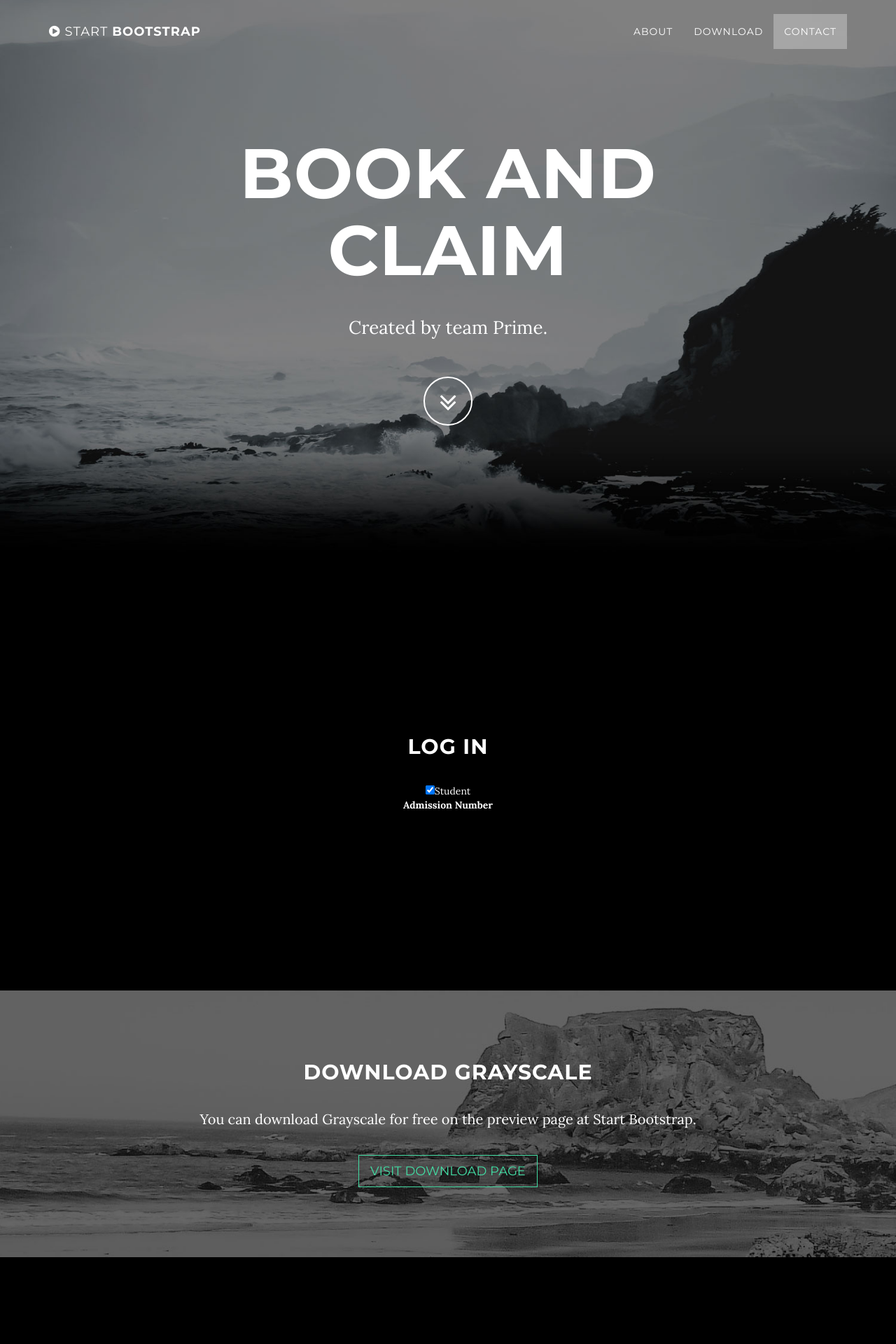
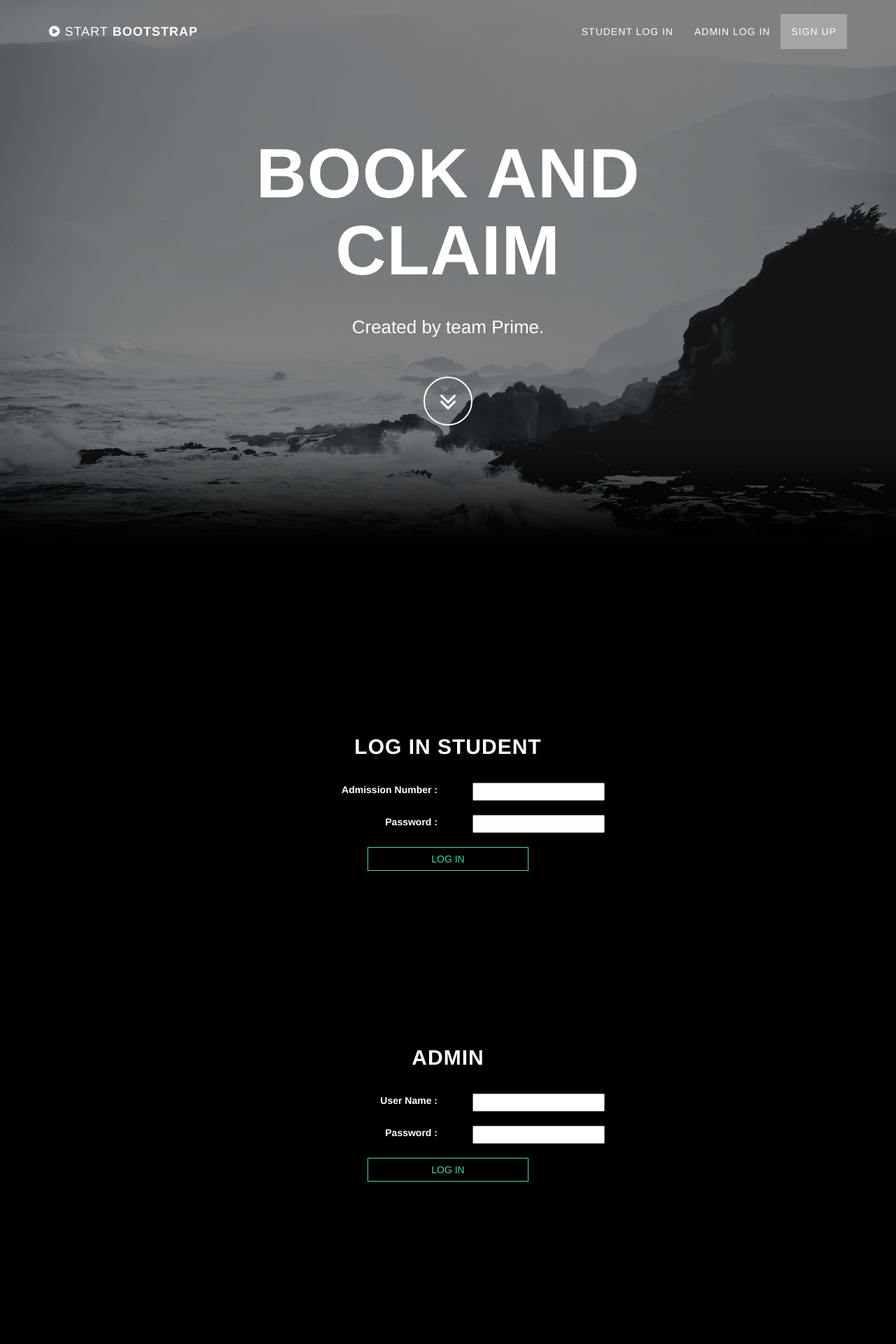
Before and after one commit to currantblack/prime, a Django app: template store/templates/index.html in a window 1280 px wide. Shown: the top 1920 px of the page at 70% size. Run offline with Django 3.2, Linux system fonts and the light colour scheme; the template is opened without the code that fills it, so the values that code supplies are empty; some libraries are stand-ins or nearby versions.

Commit message:
front page

```diff
--- a/store/templates/index.html
+++ b/store/templates/index.html
@@ -9,19 +9,20 @@
     <meta name="description" content="">
     <meta name="author" content="">
 
-    <title>Grayscale - Start Bootstrap Theme</title>
+    <title>Book n Claim</title>
 
     <!-- Bootstrap Core CSS -->
     <link href="css/bootstrap.min.css" rel="stylesheet">
-
+    <link href="js/bootstrap.min.js">
     <!-- Custom CSS -->
     <link href="css/grayscale.css" rel="stylesheet">
 
-    <!-- Custom Fonts -->
+    <!-- Custom Fonts-->
     <link href="font-awesome/css/font-awesome.min.css" rel="stylesheet" type="text/css">
+  <!--
     <link href="http://fonts.googleapis.com/css?family=Lora:400,700,400italic,700italic" rel="stylesheet" type="text/css">
     <link href="http://fonts.googleapis.com/css?family=Montserrat:400,700" rel="stylesheet" type="text/css">
-
+-->
     <!-- HTML5 Shim and Respond.js IE8 support of HTML5 elements and media queries -->
     <!-- WARNING: Respond.js doesn't work if you view the page via file:// -->
     <!--[if lt IE 9]>
@@ -53,13 +54,13 @@
                         <a href="#page-top"></a>
                     </li>
                     <li>
-                        <a class="page-scroll" href="#about">About</a>
+                        <a class="page-scroll" href="#about">STUDENT LOG IN</a>
                     </li>
                     <li>
-                        <a class="page-scroll" href="#download">Download</a>
+                        <a class="page-scroll" href="#download">ADMIN LOG IN</a>
                     </li>
                     <li>
-                        <a class="page-scroll" href="#contact">Contact</a>
+                        <a class="page-scroll" href="#contact">SIGN UP</a>
                     </li>
                 </ul>
             </div>
@@ -84,34 +85,85 @@
             </div>
         </div>
     </header>
-
+    <style type="text/css">
+    label{
+        width:100%;
+        text-align: right;
+    }
+    </style>
     <!-- About Section -->
     <section id="about" class="container content-section text-center">
         <div class="row">
             <div class="col-lg-8 col-lg-offset-2">
-                <h2>Log In</h2>
+                <h2>Log In STUDENT</h2>
                 <form method="post" action=""></form>
-                    <div class="row col-lg-4 col-lg-offset-4">
-                        <input type="checkbox" checked>Student</input>
+
+                    <div class="row">
+                        <div class="col-lg-4 col-lg-offset-2">
+                            <label>Admission Number  : </label>
+
+                        </div>
+                        <div class="col-lg-4">
+                            <input type="text"></input>
+                        </div>
                     </div>
-                    <div class="row col-lg-4 col-lg-offset-4">
-                        <label >Admission Number</label>
+                    <br>
+                    <div class="row">
+                        <div class="col-lg-4 col-lg-offset-2">
+                            <label style="text-align;"id="adnumber">Password  : </label>
+
+                        </div>
+                        <div class="col-lg-4">
+                            <input type="password"></input>
+                        </div>
+                    </div>
+                    <br>
+                    <div class="row">
+                        <div class="col-lg-4 col-lg-offset-4">
+                            <button type="submit" name="loginstudent" class="btn btn-default" style="width:100%;"> LOG IN </button>
+                        </div>
                     </div>
 
-                </p>
+                </form>
+
             </div>
         </div>
     </section>
 
     <!-- Download Section -->
-    <section id="download" class="content-section text-center">
-        <div class="download-section">
-            <div class="container">
-                <div class="col-lg-8 col-lg-offset-2">
-                    <h2>Download Grayscale</h2>
-                    <p>You can download Grayscale for free on the preview page at Start Bootstrap.</p>
-                    <a href="http://startbootstrap.com/template-overviews/grayscale/" class="btn btn-default btn-lg">Visit Download Page</a>
-                </div>
+    <section id="download" class="container content-section text-center">
+        <div class="row">
+            <div class="col-lg-8 col-lg-offset-2">
+                <h2>ADMIN</h2>
+                <form method="post" action=""></form>
+
+                    <div class="row">
+                        <div class="col-lg-4 col-lg-offset-2">
+                            <label style="text-align;"id="adnumber">User Name  : </label>
+
+                        </div>
+                        <div class="col-lg-4">
+                            <input type="text"></input>
+                        </div>
+                    </div>
+                    <br>
+                    <div class="row">
+                        <div class="col-lg-4 col-lg-offset-2">
+                            <label style="text-align;"id="adnumber">Password  : </label>
+
+                        </div>
+                        <div class="col-lg-4">
+                            <input type="password"></input>
+                        </div>
+                    </div>
+                    <br>
+                    <div class="row">
+                        <div class="col-lg-4 col-lg-offset-4">
+                            <button type="submit" name="loginadmin" class="btn btn-default" style="width:100%;"> LOG IN </button>
+                        </div>
+                    </div>
+                </form>
+
             </div>
         </div>
     </section>
@@ -120,21 +172,70 @@
     <section id="contact" class="container content-section text-center">
         <div class="row">
             <div class="col-lg-8 col-lg-offset-2">
-                <h2>Contact Start Bootstrap</h2>
-                <p>Feel free to email us to provide some feedback on our templates, give us suggestions for new templates and themes, or to just say hello!</p>
-                <p><a href="mailto:feedback@startbootstrap.com">feedback@startbootstrap.com</a>
-                </p>
-                <ul class="list-inline banner-social-buttons">
-                    <li>
-                        <a href="https://twitter.com/SBootstrap" class="btn btn-default btn-lg"><i class="fa fa-twitter fa-fw"></i> <span class="network-name">Twitter</span></a>
-                    </li>
-                    <li>
-                        <a href="https://github.com/IronSummitMedia/startbootstrap" class="btn btn-default btn-lg"><i class="fa fa-github fa-fw"></i> <span class="network-name">Github</span></a>
-                    </li>
-                    <li>
-                        <a href="https://plus.google.com/+Startbootstrap/posts" class="btn btn-default btn-lg"><i class="fa fa-google-plus fa-fw"></i> <span class="network-name">Google+</span></a>
-                    </li>
-                </ul>
+                <h2>ADMIN</h2>
+                <form method="post" action=""></form>
+
+                    <div class="row">
+                        <div class="col-lg-4 col-lg-offset-2">
+                            <label>Name  : </label>
+
+                        </div>
+                        <div class="col-lg-4">
+                            <input type="text"></input>
+                        </div>
+                    </div>
+                    <br>
+                    <div class="row">
+                        <div class="col-lg-4 col-lg-offset-2">
+                            <label style="text-align;"id="adnumber">Admission Number  : </label>
+
+                        </div>
+                        <div class="col-lg-4">
+                            <input type="text"></input>
+                        </div>
+                    </div>
+                    <br>
+                    <div class="row">
+                        <div class="col-lg-4 col-lg-offset-2">
+                            <label>Branch  : </label>
+
+                        </div>
+                        <div class="col-lg-4">
+                            <select>
+                                <option>CSE</option>
+                                <option>ECE</option>
+                                <option>EEE</option>
+                            </select>
+                        </div>
+                    </div>
+                    <br>
+                    <div class="row">
+                        <div class="col-lg-4 col-lg-offset-2">
+                            <label>Year  : </label>
+
+                        </div>
+                        <div class="col-lg-4">
+                            <input type="text"></input>
+                        </div>
+                    </div>
+                    <br>
+                    <div class="row">
+                        <div class="col-lg-4 col-lg-offset-2">
+                            <label style="text-align;"id="adnumber">Password  : </label>
+
+                        </div>
+                        <div class="col-lg-4">
+                            <input type="password"></input>
+                        </div>
+                    </div>
+                    <br>
+                    <div class="row">
+                        <div class="col-lg-4 col-lg-offset-4">
+                            <button type="submit" name="loginadmin" class="btn btn-default" style="width:100%;"> LOG IN </button>
+                        </div>
+                    </div>
+                </form>
+
             </div>
         </div>
     </section>
@@ -145,7 +246,7 @@
     <!-- Footer -->
     <footer>
         <div class="container text-center">
-            <p>Copyright &copy; Your Website 2014</p>
+            <p>Copyright &copy; Book n Claim 2016</p>
         </div>
     </footer>
 
@@ -158,8 +259,8 @@
     <!-- Plugin JavaScript -->
     <script src="js/jquery.easing.min.js"></script>
 
-    <!-- Google Maps API Key - Use your own API key to enable the map feature. More information on the Google Maps API can be found at https://developers.google.com/maps/ -->
-    <script type="text/javascript" src="https://maps.googleapis.com/maps/api/js?key=AIzaSyCRngKslUGJTlibkQ3FkfTxj3Xss1UlZDA&sensor=false"></script>
+    <!-- Google Maps API Key - Use your own API key to enable the map feature. More information on the Google Maps API can be found at https://developers.google.com/maps/
+    <script type="text/javascript" src="https://maps.googleapis.com/maps/api/js?key=AIzaSyCRngKslUGJTlibkQ3FkfTxj3Xss1UlZDA&sensor=false"></script>-->
 
     <!-- Custom Theme JavaScript -->
     <script src="js/grayscale.js"></script>
```
